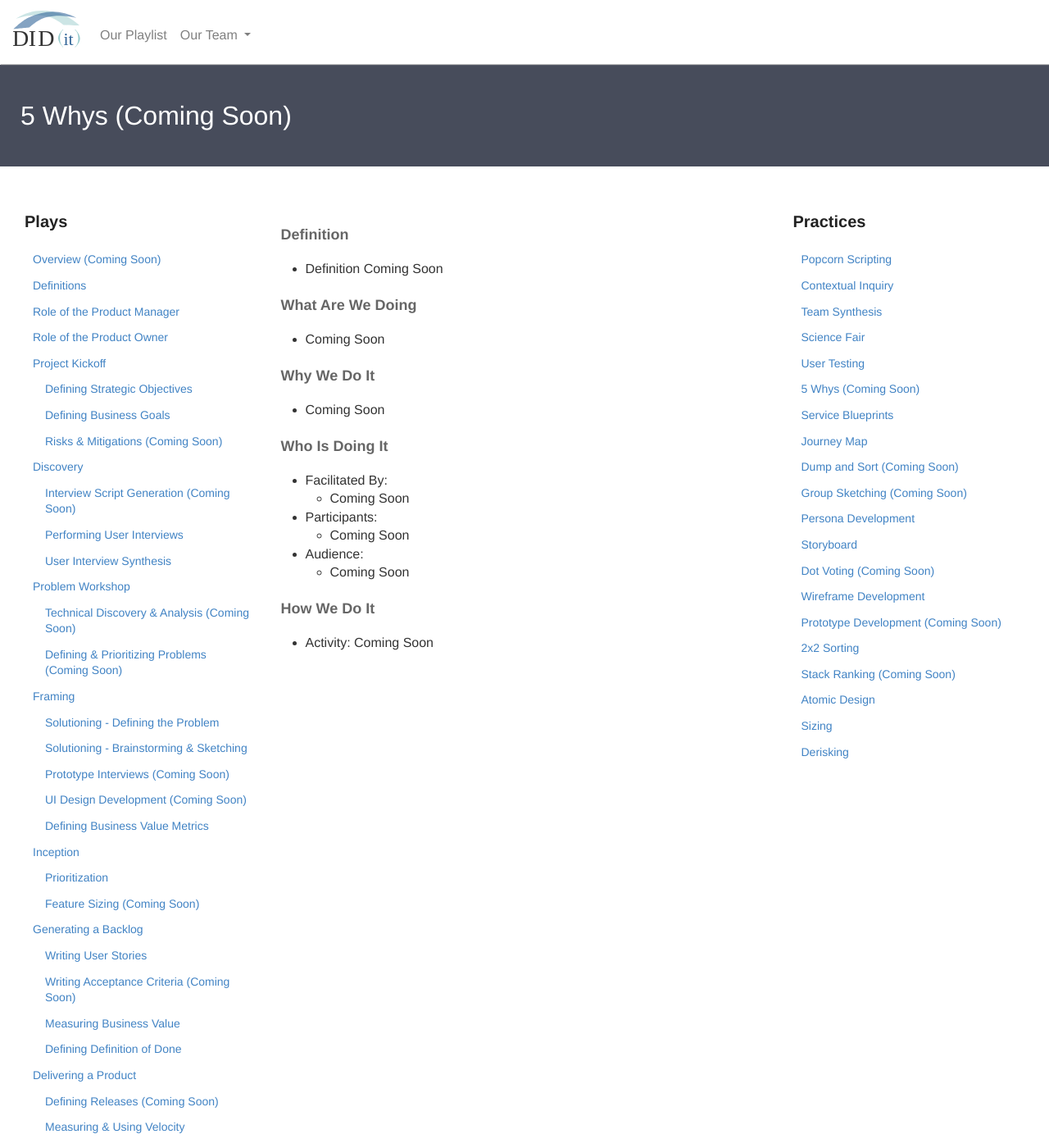
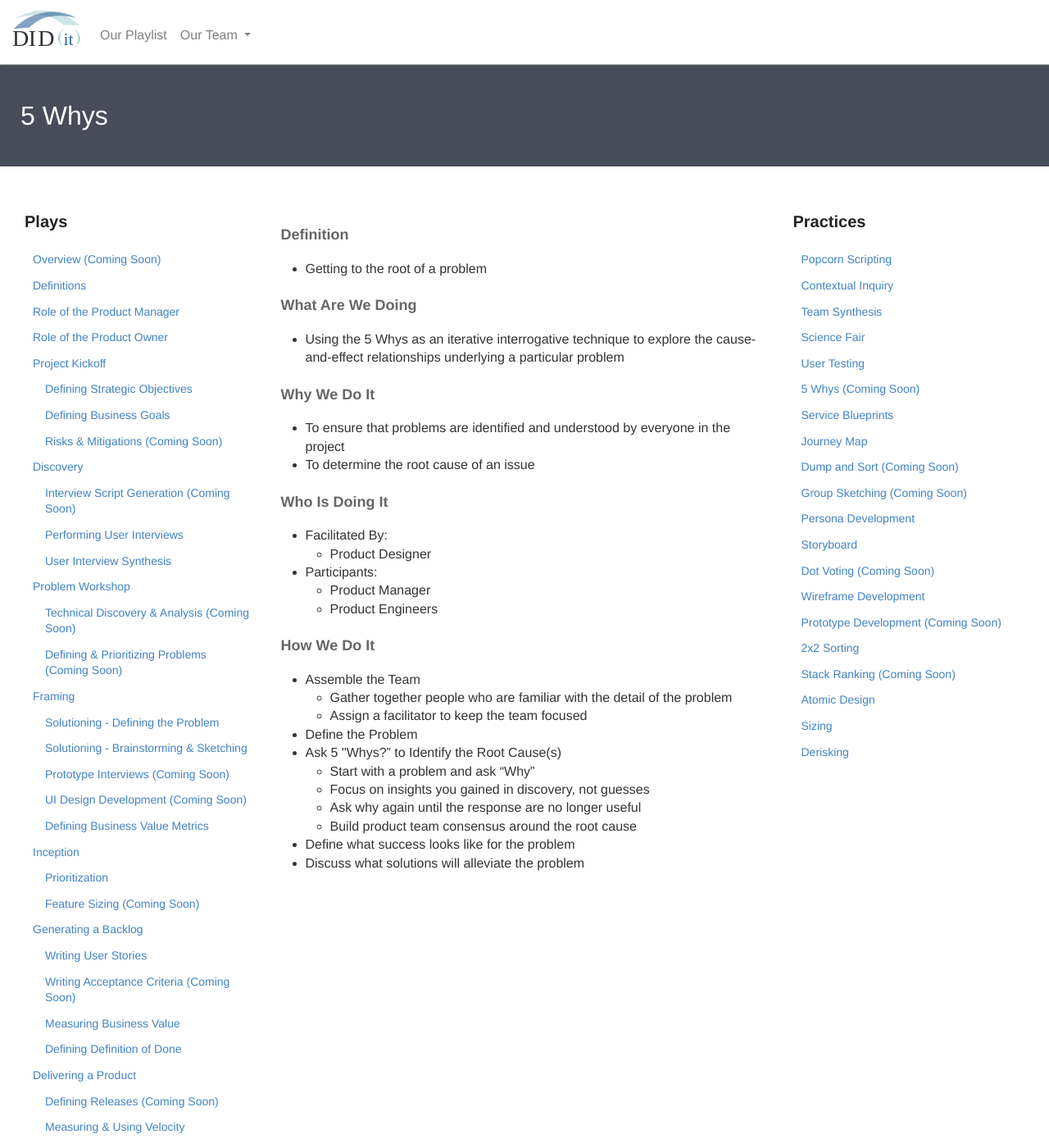
Before and after one commit to KnightPointSystems/kps_playbook, a Jekyll site: the page built from 5-whys.md, in a window 1280 px wide and 1400 px high. Shown: the whole window at 82% size. Built offline with Jekyll 4.4.1, drawn with Linux system fonts in a browser that asks for light colours; nearby versions of some CDN libraries.

Commit message:
Update 5-whys.md

```diff
--- a/5-whys.md
+++ b/5-whys.md
@@ -1,7 +1,7 @@
 ---
 layout: page
-title: 5 Whys (Coming Soon)
-header: 5 Whys (Coming Soon)
+title: 5 Whys
+header: 5 Whys
 permalink: /5-whys/
 ---
 <div class="row">
@@ -13,19 +13,20 @@ permalink: /5-whys/
             Definition
         </h4>
 		<ul>
-		<li>Definition Coming Soon</li>
+		<li>Getting to the root of a problem</li>
 		</ul>
         <h4 class="What" id="What">
             What Are We Doing
         </h4>
 	<ul>
-        <li>Coming Soon</li>
+        <li>Using the 5 Whys as an iterative interrogative technique to explore the cause-and-effect relationships underlying a particular problem</li>
 	</ul>
         <h4 class="Why" id="Why">
             Why We Do It
         </h4>
             <ul>
-                <li>Coming Soon</li>
+                <li>To ensure that problems are identified and understood by everyone in the project</li>
+		<li>To determine the root cause of an issue</li>
 	    </ul>
         <h4 class="Who" id="Who">
             Who Is Doing It
@@ -33,25 +34,32 @@ permalink: /5-whys/
             <ul>
                 <li>Facilitated By:
     	            <ul>
-        	      <li>Coming Soon</li>
+        	      <li>Product Designer</li>
     	            </ul>
                  </li>
                 <li>Participants:
     	            <ul>
-                      <li>Coming Soon</li>
+                      <li>Product Manager</li>
+		      <li>Product Engineers</li>
                     </ul>
-                </li>
-                <li>Audience:
-    	            <ul>
-                      <li>Coming Soon</li>
-                  </ul>
                 </li>
             </ul>
         <h4 class="How" id="How">
             How We Do It
         </h4>
             <ul>
-               <li>Activity: Coming Soon</li>
+               <li>Assemble the Team</li>
+		<ul><li>Gather together people who are familiar with the detail of the problem</li>
+		<li>Assign a facilitator to keep the team focused</li>
+		</ul>
+		<li>Define the Problem</li>
+		<li>Ask 5 "Whys?” to Identify the Root Cause(s)</li>
+		<ul><li>Start with a problem and ask “Why”</li>
+		<li>Focus on insights you gained in discovery, not guesses</li>
+		<li>Ask why again until the response are no longer useful</li>
+		<li>Build product team consensus around the root cause</li></ul>
+		<li>Define what success looks like for the problem</li>
+		<li>Discuss what solutions will alleviate the problem</li>
             </ul>
     </div>
     <div class="col-md-3">
```
